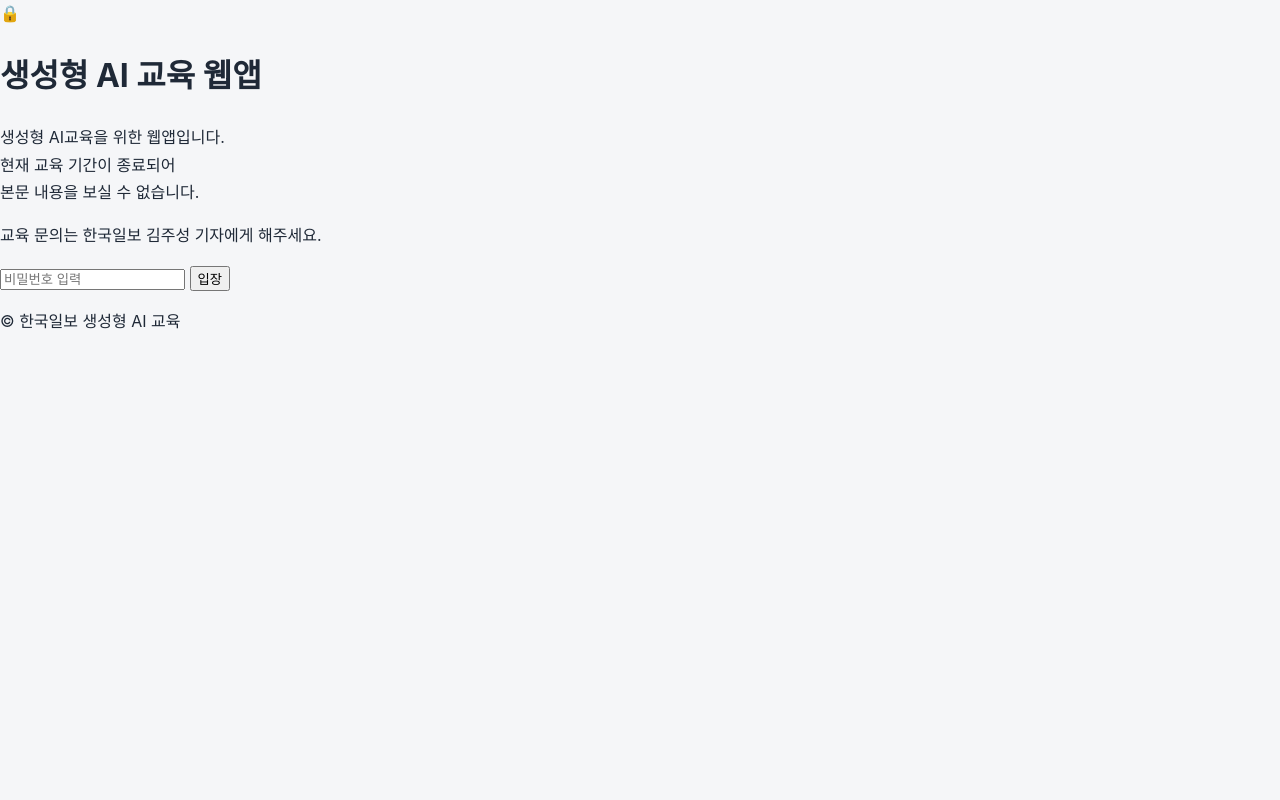
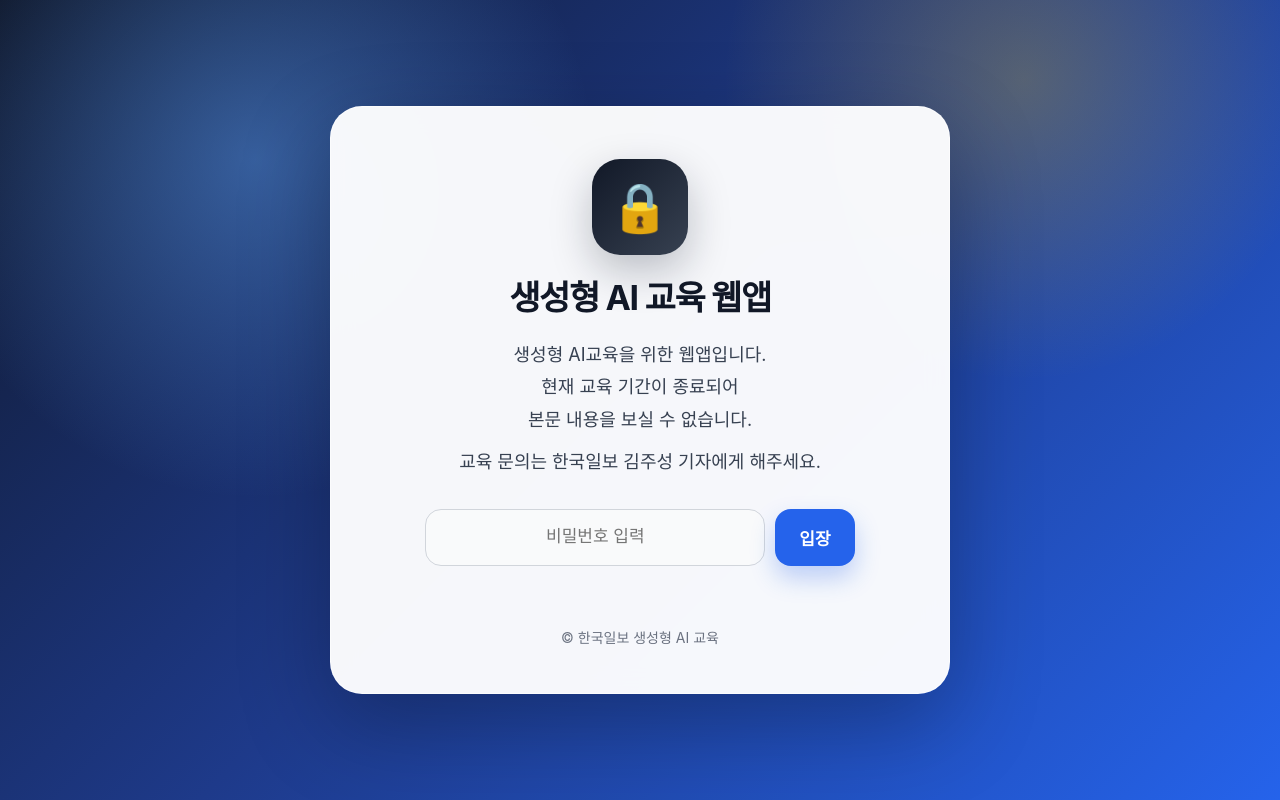
Before and after one commit to docu35mm/ai-news-workshop, a plain HTML site: page index.html in a window 1280 px wide. Drawn offline with Linux system fonts and the light colour scheme.

Commit message:
Update style.css

```diff
--- a/style.css
+++ b/style.css
@@ -249,3 +249,156 @@ footer {
 .topic-body a:hover {
   text-decoration: underline;
 }
+
+/* 비밀번호 잠금 화면 */
+.gate {
+  min-height: 100vh;
+  display: flex;
+  justify-content: center;
+  align-items: center;
+  background:
+    radial-gradient(circle at 20% 20%, rgba(96, 165, 250, 0.45), transparent 28%),
+    radial-gradient(circle at 80% 10%, rgba(250, 204, 21, 0.25), transparent 24%),
+    linear-gradient(135deg, #0f172a 0%, #1e3a8a 48%, #2563eb 100%);
+  padding: 24px;
+}
+
+.gate-box {
+  width: 100%;
+  max-width: 620px;
+  background: rgba(255, 255, 255, 0.96);
+  backdrop-filter: blur(12px);
+  border: 1px solid rgba(255, 255, 255, 0.65);
+  padding: 52px 44px 44px;
+  border-radius: 32px;
+  text-align: center;
+  box-shadow: 0 30px 90px rgba(0, 0, 0, 0.28);
+}
+
+.lock {
+  width: 96px;
+  height: 96px;
+  margin: 0 auto 22px;
+  display: flex;
+  align-items: center;
+  justify-content: center;
+  border-radius: 28px;
+  background: linear-gradient(135deg, #111827, #374151);
+  font-size: 48px;
+  box-shadow: 0 16px 40px rgba(17, 24, 39, 0.25);
+}
+
+.gate-box h1 {
+  margin: 0 0 20px;
+  color: #111827;
+  font-size: 34px;
+  line-height: 1.25;
+  letter-spacing: -0.04em;
+  word-break: keep-all;
+}
+
+.gate-box p {
+  margin: 10px 0;
+  color: #374151;
+  font-size: 18px;
+  line-height: 1.8;
+  word-break: keep-all;
+}
+
+.password-row {
+  margin-top: 30px;
+  display: flex;
+  justify-content: center;
+  gap: 10px;
+}
+
+.gate-box input {
+  width: min(340px, 70%);
+  padding: 16px 18px;
+  border-radius: 16px;
+  border: 1px solid #d1d5db;
+  background: #f9fafb;
+  color: #111827;
+  font-size: 17px;
+  text-align: center;
+  outline: none;
+}
+
+.gate-box input:focus {
+  border-color: #2563eb;
+  box-shadow: 0 0 0 4px rgba(37, 99, 235, 0.15);
+  background: #ffffff;
+}
+
+.gate-box button {
+  padding: 16px 24px;
+  border: none;
+  border-radius: 16px;
+  background: #2563eb;
+  color: #ffffff;
+  font-size: 17px;
+  font-weight: 800;
+  cursor: pointer;
+  transition: transform 0.15s ease, background 0.15s ease, box-shadow 0.15s ease;
+  box-shadow: 0 12px 24px rgba(37, 99, 235, 0.28);
+}
+
+.gate-box button:hover {
+  background: #1d4ed8;
+  transform: translateY(-1px);
+}
+
+#errorMsg {
+  min-height: 26px;
+  margin-top: 14px;
+  color: #dc2626;
+  font-weight: 700;
+  font-size: 15px;
+}
+
+.notice-small {
+  margin-top: 20px;
+  color: #6b7280;
+  font-size: 14px;
+}
+
+.site-content {
+  min-height: 100vh;
+}
+
+@media (max-width: 640px) {
+  .gate {
+    align-items: center;
+    padding: 18px;
+  }
+
+  .gate-box {
+    padding: 38px 22px 32px;
+    border-radius: 24px;
+  }
+
+  .lock {
+    width: 78px;
+    height: 78px;
+    border-radius: 22px;
+    font-size: 40px;
+  }
+
+  .gate-box h1 {
+    font-size: 28px;
+  }
+
+  .gate-box p {
+    font-size: 16px;
+  }
+
+  .password-row {
+    flex-direction: column;
+  }
+
+  .gate-box input,
+  .gate-box button {
+    width: 100%;
+    margin-left: 0;
+  }
+}
```
